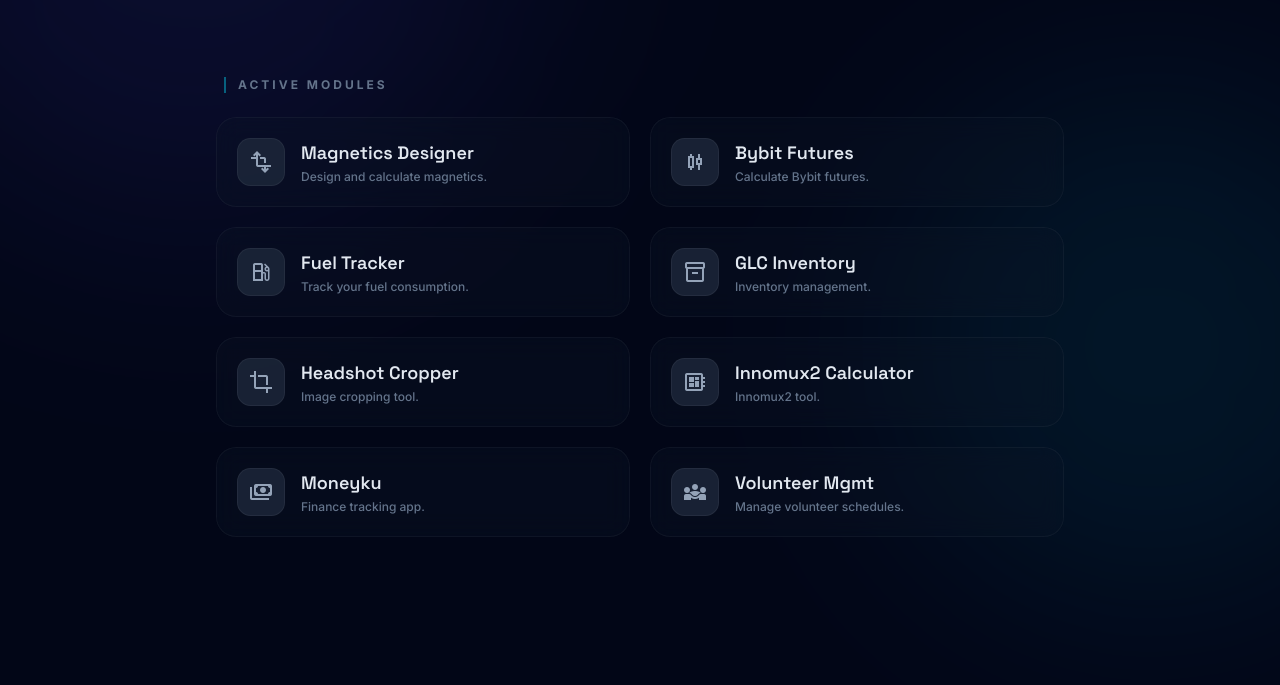
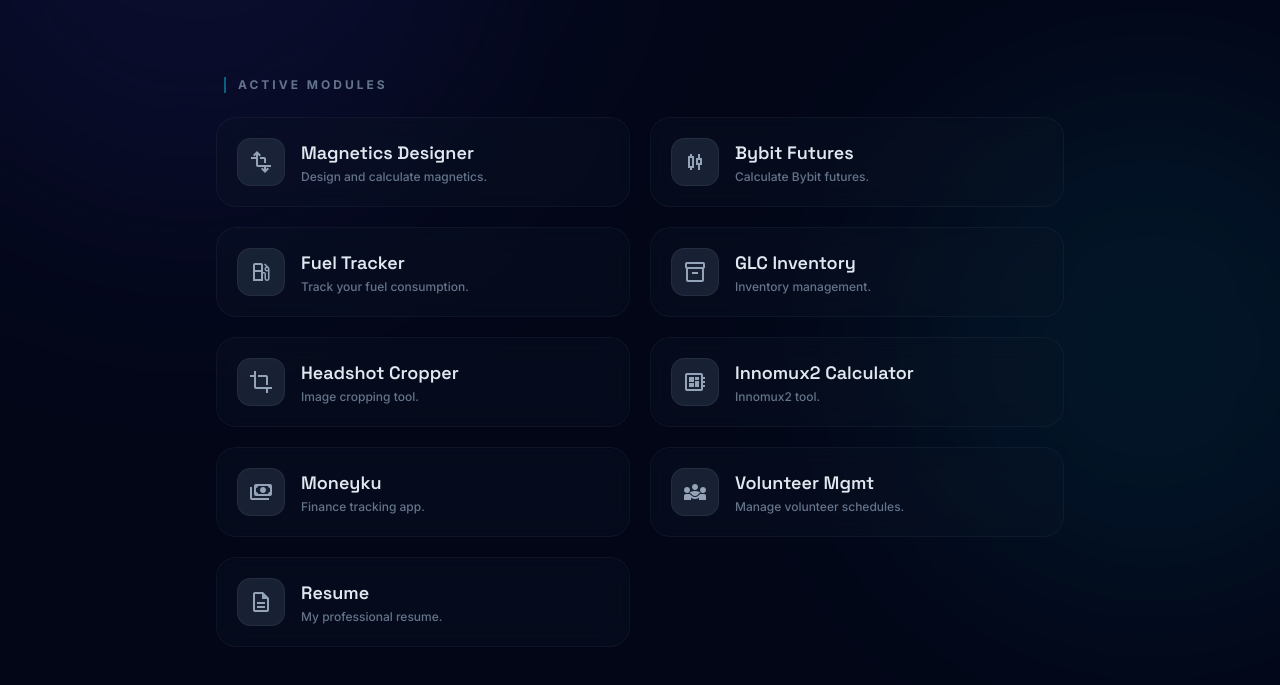
Before and after one commit to charlescayno/charlescayno.github.io, a plain HTML site: page index.html in a window 1280 px wide. Shown: the part 275-960 px from the top of the page. Before the commit the page ends 908 px from the top, so only its background shows below. Drawn offline with nearby package versions, Linux system fonts and the light colour scheme.

Commit message:
Add Resume project to portfolio

```diff
--- a/index.html
+++ b/index.html
@@ -180,6 +180,18 @@
             </div>
           </a>
 
+          <!-- Resume -->
+          <a href="/resume/" class="group relative flex items-center gap-4 p-5 rounded-[1.25rem] border border-white/[0.04] bg-slate-900/30 backdrop-blur-md hover:bg-slate-800/50 hover:border-cyan-500/30 transition-all duration-500 overflow-hidden">
+            <div class="absolute inset-0 bg-gradient-to-br from-cyan-500/5 to-transparent opacity-0 group-hover:opacity-100 transition-opacity duration-500"></div>
+            <div class="w-12 h-12 rounded-[0.85rem] bg-slate-800/80 border border-white/[0.05] flex items-center justify-center group-hover:scale-110 group-hover:shadow-[0_0_15px_rgba(34,211,238,0.25)] transition-all duration-500 z-10 shrink-0">
+              <span class="material-symbols-outlined text-slate-400 group-hover:text-cyan-400 transition-colors">description</span>
+            </div>
+            <div class="z-10 min-w-0">
+              <h3 class="font-display text-lg font-semibold text-slate-200 group-hover:text-white transition-colors truncate">Resume</h3>
+              <p class="text-xs text-slate-500 font-medium mt-0.5 truncate">My professional resume.</p>
+            </div>
+          </a>
+
         </div>
       </section>
     </main>
```
